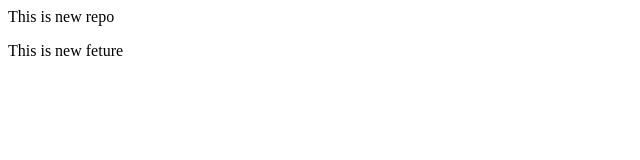
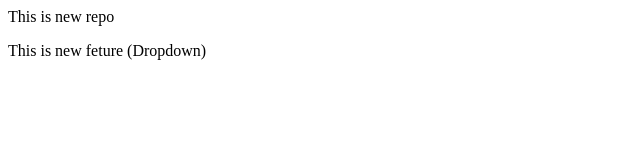
Before and after one commit to Prakhyathshri/localrepo, a plain HTML site: page index.html in a window 1280 px wide. Shown: the full height of the page, 0-640 px from the left. Drawn offline with Linux system fonts and the light colour scheme.

```diff
--- a/index.html
+++ b/index.html
@@ -1,2 +1,2 @@
 <p>This is new repo</p>
-<p>This is new feture</p>
+<p>This is new feture (Dropdown)</p>
```
